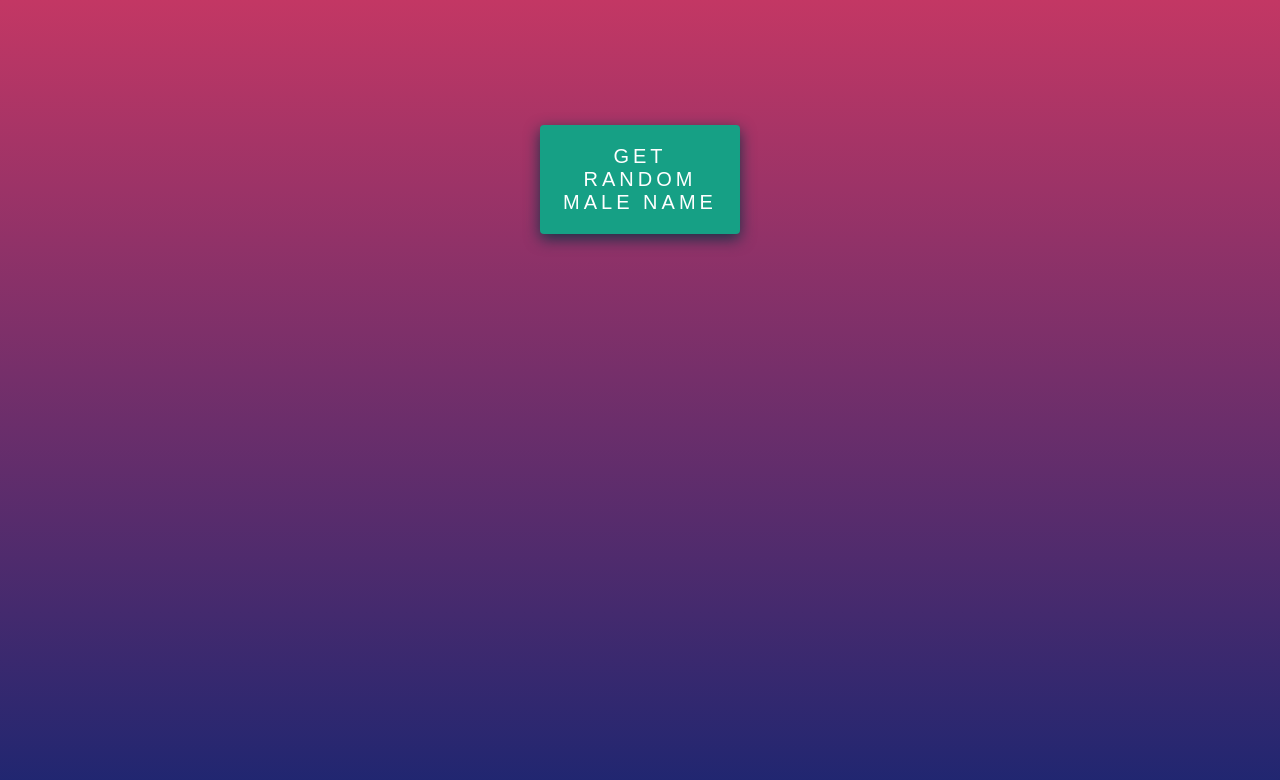
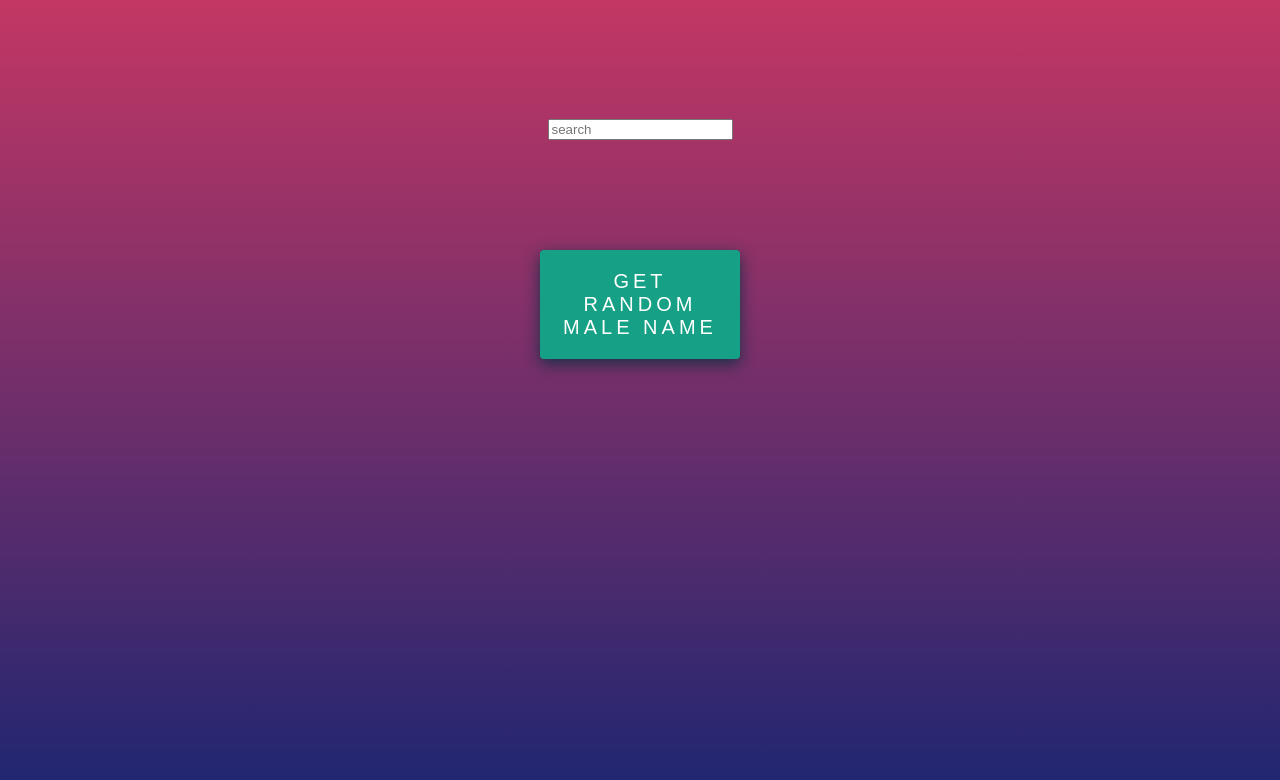
Before and after one commit to paulkinsella/name-gen, a React (Create React App) app: page / in a window 1280 px wide. Shown: the top 780 px of the page. Built offline with nearby package versions, Linux system fonts and the light colour scheme.

Commit message:
Search Update (#6)

```diff
--- a/public/data.json
+++ b/public/data.json
@@ -107,7 +107,7 @@
   {
     "name": "Chris",
     "gender": "male",
-    "popularity": 25,
+    "popularity": 72,
     "fact": "A Chris will pet random dogs!",
     "symbol": "🐶"
   },
@@ -180,5 +180,12 @@
     "popularity": 77,
     "fact": "A Clive will cry in the shower!",
     "symbol": "😢"
+  },
+  {
+    "name": "Dean",
+    "gender": "male",
+    "popularity": 88,
+    "fact": "Solid name!",
+    "symbol": "💪"
   }
 ]
--- a/src/App.css
+++ b/src/App.css
@@ -62,6 +62,8 @@
 }
 
 .buttonContainer {
+  /* margin-left: auto;
+  margin-right: auto; */
   width: 200px;
   height: 200px;
 }
@@ -163,3 +165,8 @@ a {
   top: 0.5rem;
   left: 0.5rem;
 }
+
+.inputContainer {
+  margin: auto;
+  width: 200px;
+}
--- a/src/App.js
+++ b/src/App.js
@@ -1,6 +1,6 @@
 import React, { useEffect, useState } from "react";
-// import logo from './logo.svg';
 import RandomName from './RandomName';
+import Search from './Search';
 import './App.css';
 
 function App(props) {
@@ -22,6 +22,7 @@ function App(props) {
   return (
     <div className="App">
       <header className="App-header">
+        <Search data={data} />
         <RandomName data={data} random={random} />
       </header>
     </div>
--- /dev/null
+++ b/src/Search.js
@@ -0,0 +1,51 @@
+import React, { useState } from "react";
+import './App.css';
+
+const Search = (props) => {
+  const {
+    data
+  } = props;
+
+  const [search, setSearch] = useState('');
+  let resultsArray = [];
+  const results = data.filter(item => item.name === search);
+  resultsArray = results;
+  const getSearchResults = () => {
+    return resultsArray.map((item) => (
+      <div className="cardContainer">
+        <div className={item.name ? "card" : "noCard"}>
+          <div className="details">
+            <div className="name">{item.name}</div>
+            <div className="fact">{item.fact}< br />
+            </div>
+            <div className="symbol">{item.symbol}</div>
+          </div>
+        </div>
+      </div>
+    ));
+  };
+
+
+  return (
+    <>
+      <div className="inputContainer">
+        <input
+          className="search"
+          type="text"
+          placeholder="search"
+          onChange={(event) =>
+            event.target.value === " "
+              ? setSearch("")
+              :
+              setSearch(event.target.value)
+          }
+        />
+      </div>
+      {getSearchResults()}
+    </>
+
+
+  );
+};
+
+export default Search;
```
